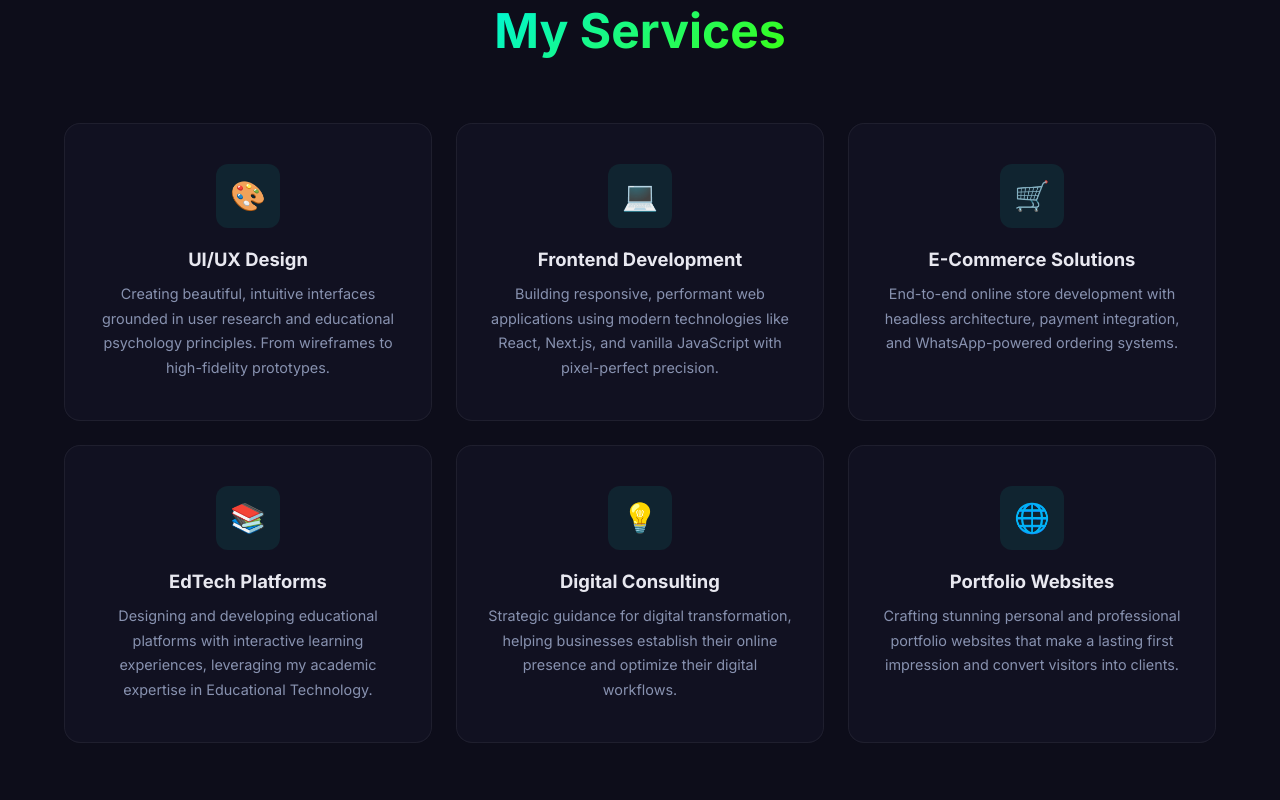
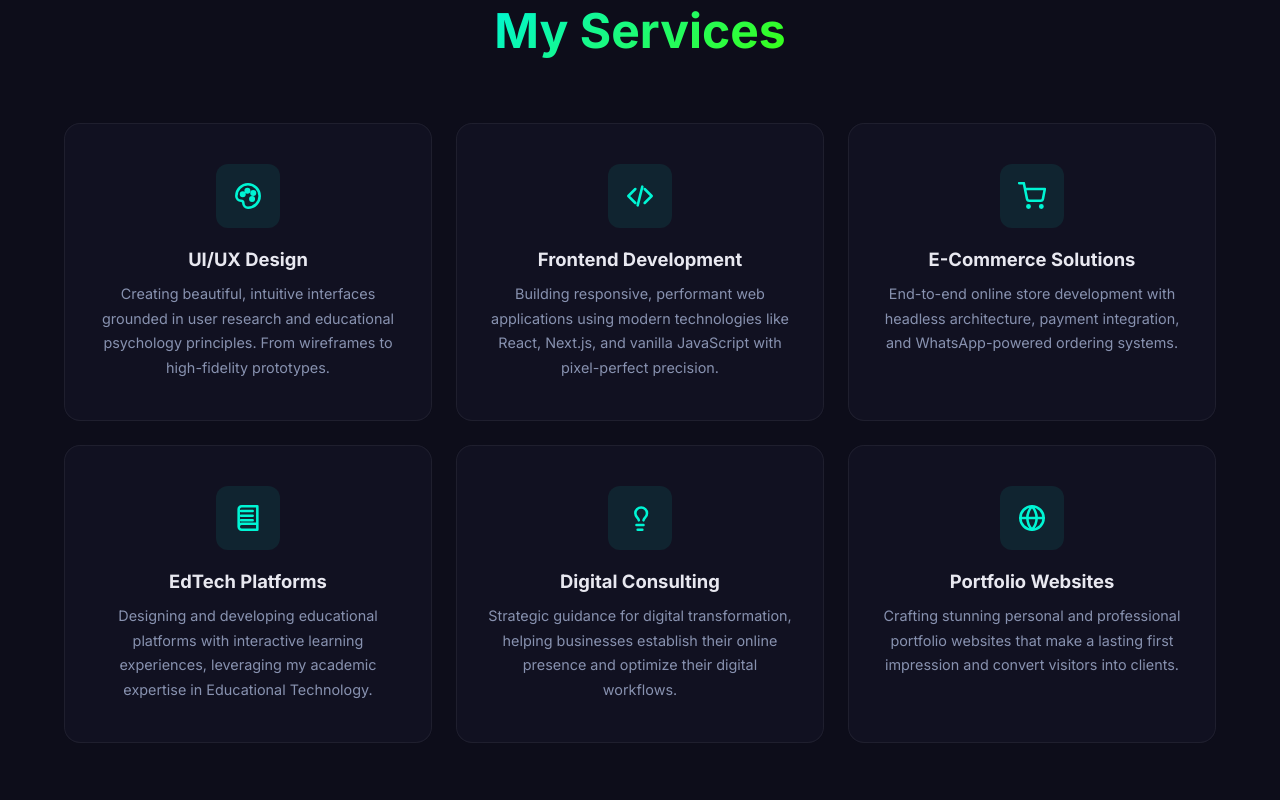
Before and after one commit to osamaalmashad2022-boop/osamaalmashad, a Next.js app: page / in a window 1280 px wide. Shown: the part 2080-2880 px from the top of the page. Built offline with nearby package versions, Linux system fonts and the light colour scheme.

Commit message:
style(icons): replace emojis with animated SVGs in Stats and Services sections

```diff
--- a/src/app/globals.css
+++ b/src/app/globals.css
@@ -2465,3 +2465,144 @@ html[dir="rtl"] .back-btn:hover {
   position: static;
   margin-bottom: 24px;
 }
+
+/* ====================================
+   STATS & SERVICES SVG ANIMATIONS
+   ==================================== */
+
+/* ---- Stats Section Animations ---- */
+.stat-icon {
+  display: flex;
+  align-items: center;
+  justify-content: center;
+  margin-bottom: 12px;
+}
+
+.stat-svg-icon {
+  color: var(--cyan);
+  transition: all var(--transition-base);
+  width: 36px;
+  height: 36px;
+}
+
+.stat-item:hover .stat-svg-icon {
+  color: var(--neon-green);
+  transform: scale(1.2);
+}
+
+.stat-item:hover .cert-icon {
+  animation: certRotate 0.8s ease-in-out;
+}
+
+.stat-item:hover .project-icon {
+  animation: projectSwing 0.6s ease-in-out;
+}
+
+.stat-item:hover .smile-icon {
+  animation: smileScale 0.8s ease-in-out;
+}
+
+.stat-item:hover .coffee-icon {
+  animation: coffeeTilt 0.8s ease-in-out;
+}
+
+@keyframes certRotate {
+  0% { transform: scale(1.2) rotate(0deg); }
+  100% { transform: scale(1.2) rotate(360deg); }
+}
+
+@keyframes projectSwing {
+  0% { transform: scale(1.2) translateY(0); }
+  25% { transform: scale(1.2) translateY(-4px) rotate(-6deg); }
+  75% { transform: scale(1.2) translateY(-4px) rotate(6deg); }
+  100% { transform: scale(1.2) translateY(0); }
+}
+
+@keyframes smileScale {
+  0% { transform: scale(1.2); }
+  50% { transform: scale(1.35); filter: drop-shadow(0 0 8px var(--neon-green-glow)); }
+  100% { transform: scale(1.2); }
+}
+
+@keyframes coffeeTilt {
+  0% { transform: scale(1.2) rotate(0deg); }
+  25% { transform: scale(1.2) rotate(-8deg); }
+  75% { transform: scale(1.2) rotate(8deg); }
+  100% { transform: scale(1.2) rotate(0deg); }
+}
+
+/* ---- Services Section Animations ---- */
+.service-icon {
+  font-size: initial; /* Reset emoji font size */
+}
+
+.service-svg-icon {
+  color: var(--cyan);
+  transition: all var(--transition-base);
+  width: 28px;
+  height: 28px;
+}
+
+.service-card:hover .service-svg-icon {
+  color: var(--neon-green);
+}
+
+.service-card:hover .palette-icon {
+  animation: paletteRotate 1s ease-in-out;
+}
+
+.service-card:hover .code-icon {
+  animation: codeZoom 0.8s ease-in-out;
+}
+
+.service-card:hover .cart-icon {
+  animation: cartDrive 0.8s ease-in-out;
+}
+
+.service-card:hover .education-icon {
+  animation: educationFlip 0.8s ease-in-out;
+}
+
+.service-card:hover .lightbulb-icon {
+  animation: bulbGlow 1s ease-in-out infinite alternate;
+}
+
+.service-card:hover .globe-icon {
+  animation: globeSpin 1.5s linear infinite;
+}
+
+@keyframes paletteRotate {
+  0% { transform: rotate(0deg); }
+  50% { transform: rotate(15deg) scale(1.1); }
+  100% { transform: rotate(0deg); }
+}
+
+@keyframes codeZoom {
+  0% { transform: scale(1); }
+  50% { transform: scale(1.18) translateY(-2px); }
+  100% { transform: scale(1); }
+}
+
+@keyframes cartDrive {
+  0% { transform: translateX(0); }
+  30% { transform: translateX(-4px) rotate(-4deg); }
+  75% { transform: translateX(4px) rotate(4deg); }
+  100% { transform: translateX(0); }
+}
+
+@keyframes educationFlip {
+  0% { transform: scale(1); }
+  40% { transform: translateY(-4px) scaleY(0.9); }
+  70% { transform: translateY(-4px) scaleY(1.1) rotate(4deg); }
+  100% { transform: translateY(0) scale(1); }
+}
+
+@keyframes bulbGlow {
+  0% { filter: drop-shadow(0 0 0px var(--neon-green-glow)); }
+  100% { filter: drop-shadow(0 0 8px var(--neon-green-glow)); transform: scale(1.12); }
+}
+
+@keyframes globeSpin {
+  0% { transform: rotate(0deg); }
+  100% { transform: rotate(360deg); }
+}
--- a/src/components/Services.jsx
+++ b/src/components/Services.jsx
@@ -2,12 +2,49 @@
 import { useLanguage } from '@/context/LanguageContext';
 
 const iconMap = {
-  palette: '🎨',
-  code: '💻',
-  cart: '🛒',
-  education: '📚',
-  lightbulb: '💡',
-  globe: '🌐',
+  palette: (
+    <svg width="24" height="24" viewBox="0 0 24 24" fill="none" stroke="currentColor" strokeWidth="2.2" strokeLinecap="round" strokeLinejoin="round" className="service-svg-icon palette-icon">
+      <path d="M12 22c5.523 0 10-4.477 10-10S17.523 2 12 2 2 6.477 2 12c0 2.21 1.79 4 4 4a2 2 0 0 1 2 2c0 2.21 1.79 4 4 4z" />
+      <circle cx="7.5" cy="10.5" r="1.5" fill="currentColor" />
+      <circle cx="11.5" cy="7.5" r="1.5" fill="currentColor" />
+      <circle cx="16.5" cy="9.5" r="1.5" fill="currentColor" />
+      <circle cx="15.5" cy="14.5" r="1.5" fill="currentColor" />
+    </svg>
+  ),
+  code: (
+    <svg width="24" height="24" viewBox="0 0 24 24" fill="none" stroke="currentColor" strokeWidth="2.2" strokeLinecap="round" strokeLinejoin="round" className="service-svg-icon code-icon">
+      <polyline points="16 18 22 12 16 6" />
+      <polyline points="8 6 2 12 8 18" />
+      <line x1="14" y1="4" x2="10" y2="20" />
+    </svg>
+  ),
+  cart: (
+    <svg width="24" height="24" viewBox="0 0 24 24" fill="none" stroke="currentColor" strokeWidth="2.2" strokeLinecap="round" strokeLinejoin="round" className="service-svg-icon cart-icon">
+      <circle cx="9" cy="21" r="1" />
+      <circle cx="20" cy="21" r="1" />
+      <path d="M1 1h4l2.68 13.39a2 2 0 0 0 2 1.61h9.72a2 2 0 0 0 2-1.61L23 6H6" />
+    </svg>
+  ),
+  education: (
+    <svg width="24" height="24" viewBox="0 0 24 24" fill="none" stroke="currentColor" strokeWidth="2.2" strokeLinecap="round" strokeLinejoin="round" className="service-svg-icon education-icon">
+      <path d="M4 19.5A2.5 2.5 0 0 1 6.5 17H20M4 4.5A2.5 2.5 0 0 1 6.5 2H20v20H6.5a2.5 2.5 0 0 1-2.5-2.5V4.5z" />
+      <path d="M6 6h10M6 10h10M6 14h10" />
+    </svg>
+  ),
+  lightbulb: (
+    <svg width="24" height="24" viewBox="0 0 24 24" fill="none" stroke="currentColor" strokeWidth="2.2" strokeLinecap="round" strokeLinejoin="round" className="service-svg-icon lightbulb-icon">
+      <path d="M15 14c.2-1 .7-1.7 1.5-2.5 1-.9 1.5-2.2 1.5-3.5A5 5 0 0 0 8 8c0 1 .5 2.2 1.5 3.5.7.7 1.3 1.5 1.5 2.5" />
+      <line x1="9" y1="18" x2="15" y2="18" />
+      <line x1="10" y1="22" x2="14" y2="22" />
+    </svg>
+  ),
+  globe: (
+    <svg width="24" height="24" viewBox="0 0 24 24" fill="none" stroke="currentColor" strokeWidth="2.2" strokeLinecap="round" strokeLinejoin="round" className="service-svg-icon globe-icon">
+      <circle cx="12" cy="12" r="10" />
+      <line x1="2" y1="12" x2="22" y2="12" />
+      <path d="M12 2a15.3 15.3 0 0 1 4 10 15.3 15.3 0 0 1-4 10 15.3 15.3 0 0 1-4-10 15.3 15.3 0 0 1 4-10z" />
+    </svg>
+  ),
 };
 
 export default function Services() {
--- a/src/components/Stats.jsx
+++ b/src/components/Stats.jsx
@@ -2,7 +2,33 @@
 import { useLanguage } from '@/context/LanguageContext';
 import { useAnimatedCounter } from '@/hooks/useIntersectionObserver';
 
-const icons = ['🎓', '💼', '😊', '☕'];
+const statIcons = [
+  // Certificates (Index 0)
+  <svg key="cert" width="24" height="24" viewBox="0 0 24 24" fill="none" stroke="currentColor" strokeWidth="2.2" strokeLinecap="round" strokeLinejoin="round" className="stat-svg-icon cert-icon">
+    <circle cx="12" cy="8" r="7" />
+    <polyline points="8.21 13.89 7 23 12 20 17 23 15.79 13.88" />
+  </svg>,
+  // Projects (Index 1)
+  <svg key="proj" width="24" height="24" viewBox="0 0 24 24" fill="none" stroke="currentColor" strokeWidth="2.2" strokeLinecap="round" strokeLinejoin="round" className="stat-svg-icon project-icon">
+    <rect x="2" y="7" width="20" height="14" rx="2" ry="2" />
+    <path d="M16 21V5a2 2 0 0 0-2-2h-4a2 2 0 0 0-2 2v16" />
+  </svg>,
+  // Happy Clients (Index 2)
+  <svg key="smile" width="24" height="24" viewBox="0 0 24 24" fill="none" stroke="currentColor" strokeWidth="2.2" strokeLinecap="round" strokeLinejoin="round" className="stat-svg-icon smile-icon">
+    <circle cx="12" cy="12" r="10" />
+    <path d="M8 14s1.5 2 4 2 4-2 4-2" />
+    <line x1="9" y1="9" x2="9.01" y2="9" />
+    <line x1="15" y1="9" x2="15.01" y2="9" />
+  </svg>,
+  // Coffee Cups (Index 3)
+  <svg key="coffee" width="24" height="24" viewBox="0 0 24 24" fill="none" stroke="currentColor" strokeWidth="2.2" strokeLinecap="round" strokeLinejoin="round" className="stat-svg-icon coffee-icon">
+    <path d="M18 8h1a4 4 0 0 1 0 8h-1" />
+    <path d="M2 8h16v9a4 4 0 0 1-4 4H6a4 4 0 0 1-4-4V8z" />
+    <line x1="6" y1="1" x2="6" y2="4" />
+    <line x1="10" y1="1" x2="10" y2="4" />
+    <line x1="14" y1="1" x2="14" y2="4" />
+  </svg>
+];
 
 function StatItem({ number, suffix, label, icon, delay }) {
   const [ref, count] = useAnimatedCounter(number, 2000);
@@ -29,7 +55,7 @@ export default function Stats() {
               number={stat.number}
               suffix={stat.suffix}
               label={stat.label}
-              icon={icons[index]}
+              icon={statIcons[index]}
               delay={index * 0.1}
             />
           ))}
```
